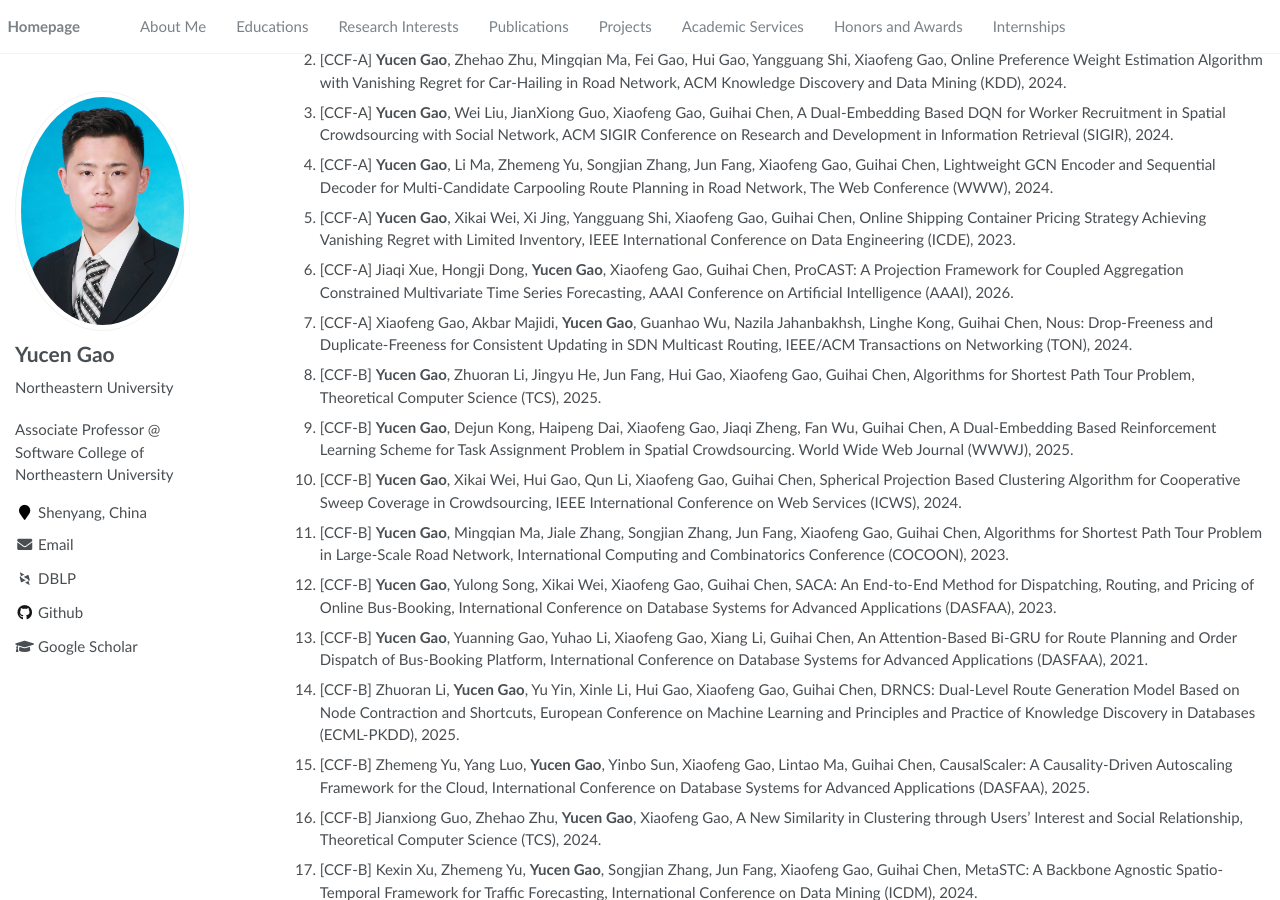
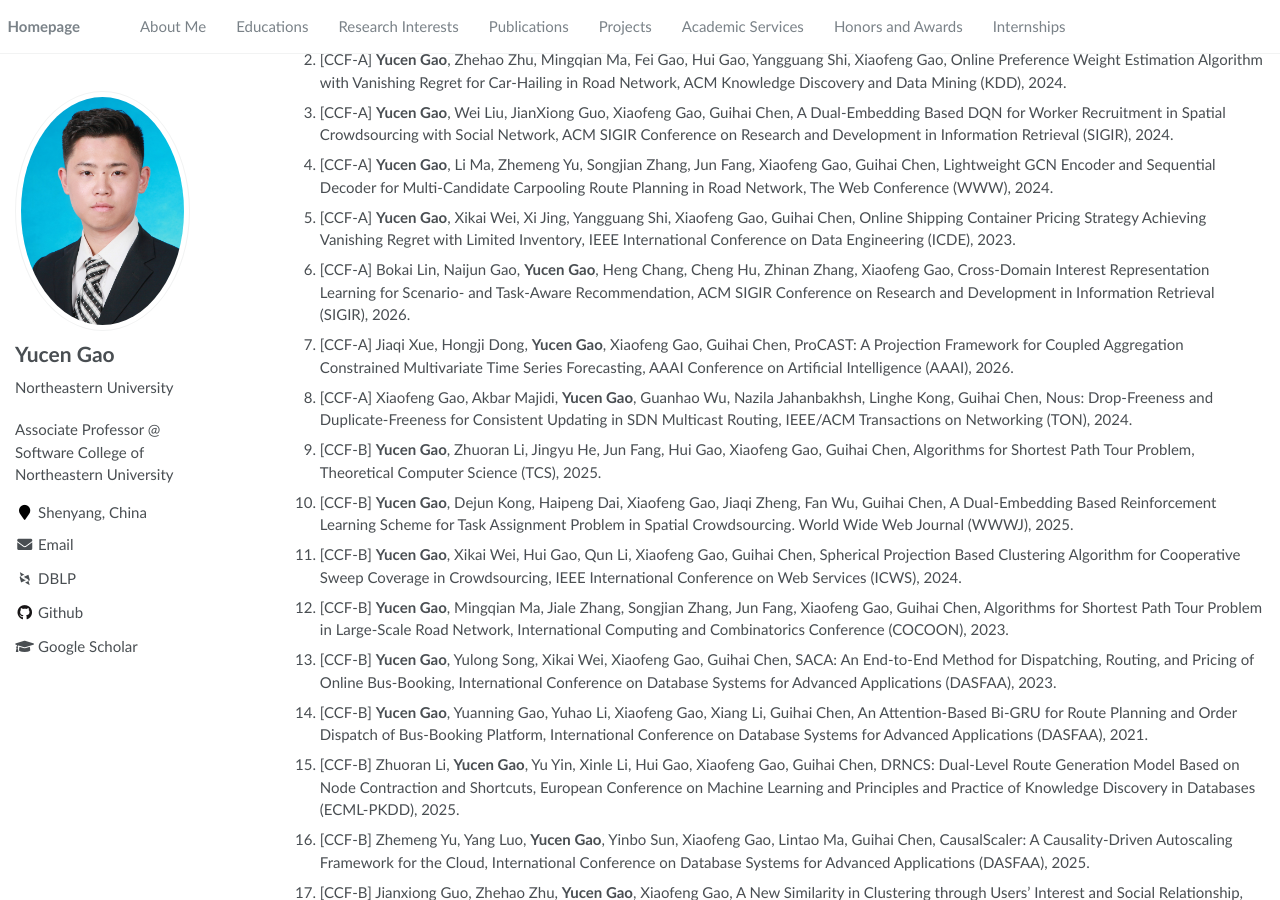
Before and after one commit to GaoYucen/GaoYucen.github.io, a Jekyll site: the page built from _pages/about.md, in a window 1280 px wide and 900 px high, scrolled down 432 px. Built offline with Jekyll 4.4.1, drawn with Linux system fonts in a browser that asks for light colours; some web fonts are replaced.

Commit message:
Update about page

```diff
--- a/_pages/about.md
+++ b/_pages/about.md
@@ -41,6 +41,7 @@ Data Engineering, Network Optimization
 1. [CCF-A] **Yucen Gao**, Li Ma, Zhemeng Yu, Songjian Zhang, Jun Fang, Xiaofeng Gao, Guihai Chen, Lightweight GCN Encoder and Sequential Decoder for Multi-Candidate Carpooling Route Planning in Road Network, The Web Conference (WWW), 2024.
 1. [CCF-A] **Yucen Gao**, Xikai Wei, Xi Jing, Yangguang Shi, Xiaofeng Gao, Guihai Chen, Online Shipping Container Pricing Strategy Achieving Vanishing Regret with Limited Inventory, IEEE International Conference on Data Engineering (ICDE), 2023.
 <!--A合作2-->
+1. [CCF-A] Bokai Lin, Naijun Gao, **Yucen Gao**, Heng Chang, Cheng Hu, Zhinan Zhang, Xiaofeng Gao, Cross-Domain Interest Representation Learning for Scenario- and Task-Aware Recommendation, ACM SIGIR Conference on Research and Development in Information Retrieval (SIGIR), 2026.
 1. [CCF-A] Jiaqi Xue, Hongji Dong, **Yucen Gao**, Xiaofeng Gao, Guihai Chen, ProCAST: A Projection Framework for Coupled Aggregation Constrained Multivariate Time Series Forecasting, AAAI Conference on Artificial Intelligence (AAAI), 2026.
 1. [CCF-A] Xiaofeng Gao, Akbar Majidi, **Yucen Gao**, Guanhao Wu, Nazila Jahanbakhsh, Linghe Kong, Guihai Chen, Nous: Drop-Freeness and Duplicate-Freeness for Consistent Updating in SDN Multicast Routing, IEEE/ACM Transactions on Networking (TON), 2024.
 <!--B一作6-->
```
